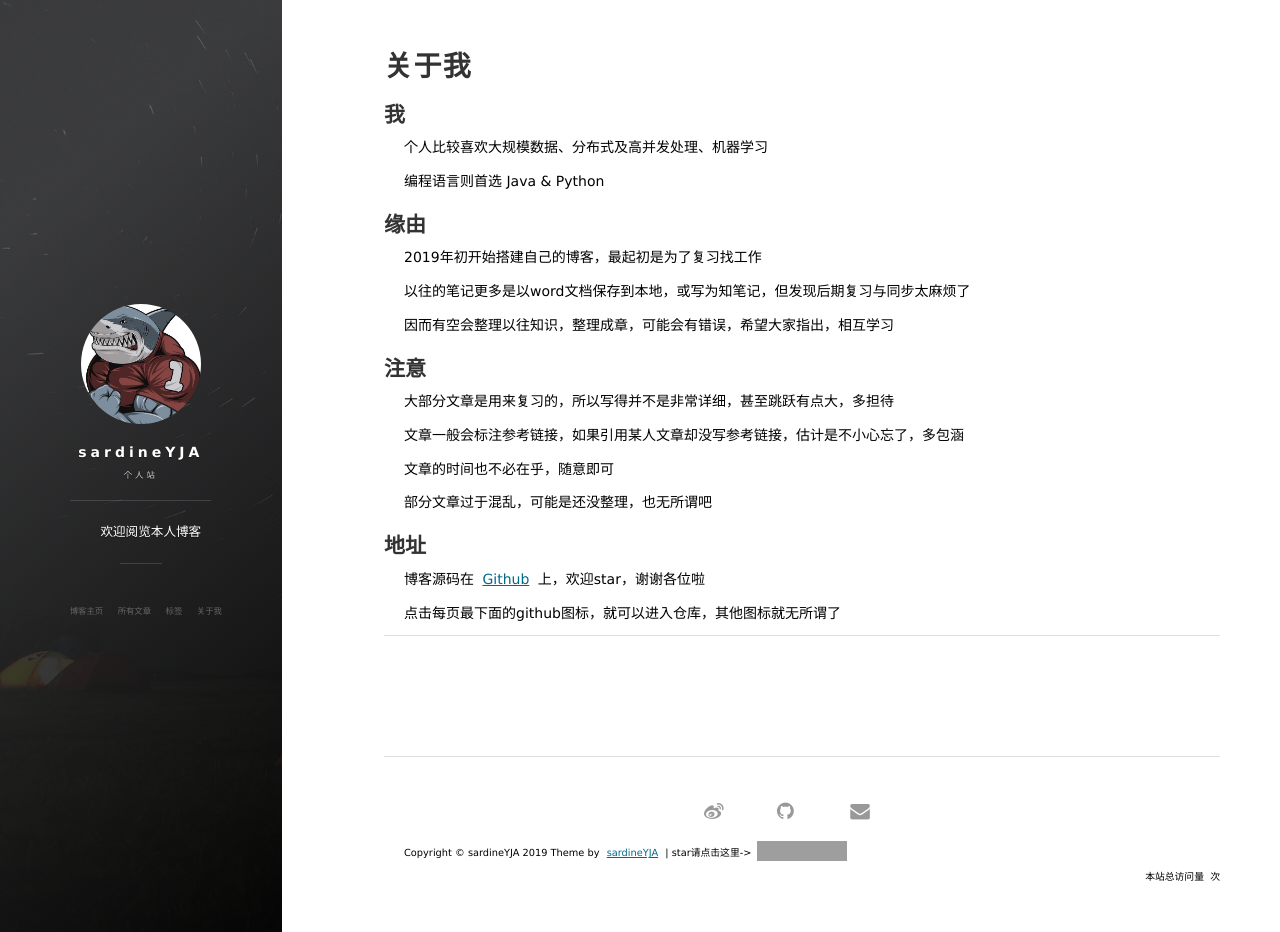
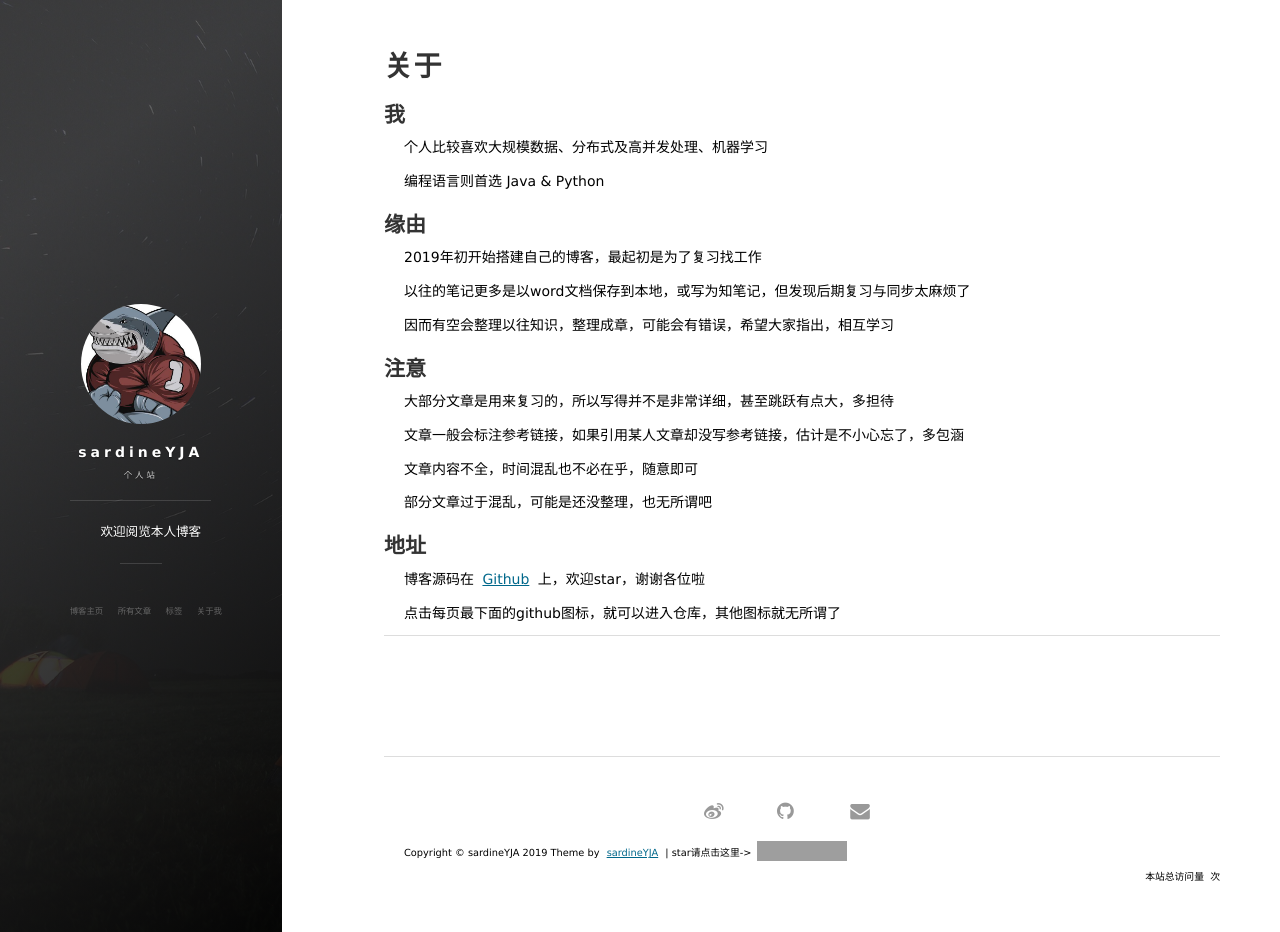
Before and after one commit to sardineYJA/sardineYJA.github.io, a Jekyll site: the page built from about.md, in a window 1280 px wide and 932 px high. Built offline with Jekyll 4.4.1, drawn with Linux system fonts in a browser that asks for light colours; nearby versions of some CDN libraries; comment, search, counter and statistics services are not loaded; grey boxes are pictures that could not be loaded.

Commit message:
Update about.md

```diff
--- a/about.md
+++ b/about.md
@@ -1,6 +1,6 @@
 ---
 layout: page
-title: 关于我
+title: 关于
 
 ---
 
@@ -26,7 +26,7 @@ title: 关于我
 
 文章一般会标注参考链接，如果引用某人文章却没写参考链接，估计是不小心忘了，多包涵
 
-文章的时间也不必在乎，随意即可
+文章内容不全，时间混乱也不必在乎，随意即可
 
 部分文章过于混乱，可能是还没整理，也无所谓吧
 
```
